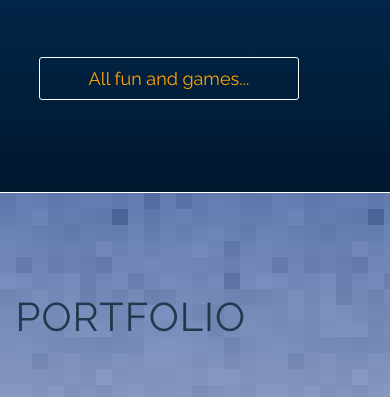
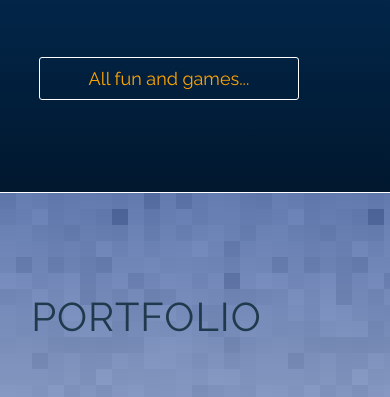
Before and after one commit to ScopatGames/old-scopatgames-site, a React app: page / in a window 390 px wide. Shown: the part 1135-1532 px from the top of the page. Built offline with nearby package versions, Linux system fonts and the light colour scheme; what flux would draw is missing.

Commit message:
and again

```diff
--- a/app/scss/style.scss
+++ b/app/scss/style.scss
@@ -699,7 +699,7 @@ $buoy-bottom-delta: 0.1;
         transform: translate(-5%,120%);
     }
     .section-portfolio>h1 {
-      left: 4%;
+      //left: 4%;
       font-size: 200%;
       font-weight: 300;
     }
```
Also changed, not shown: bundle.css, dist/bundle.css.
